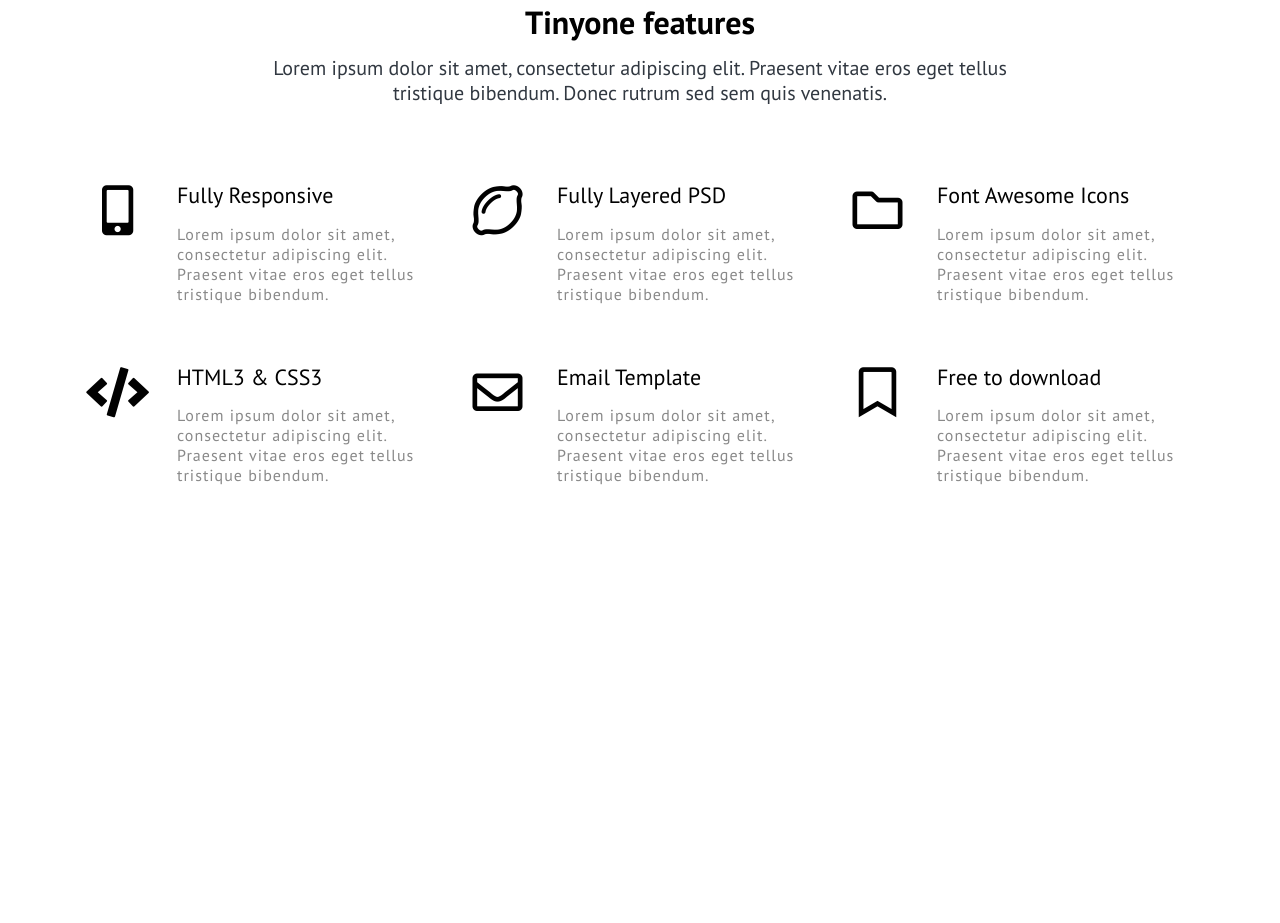
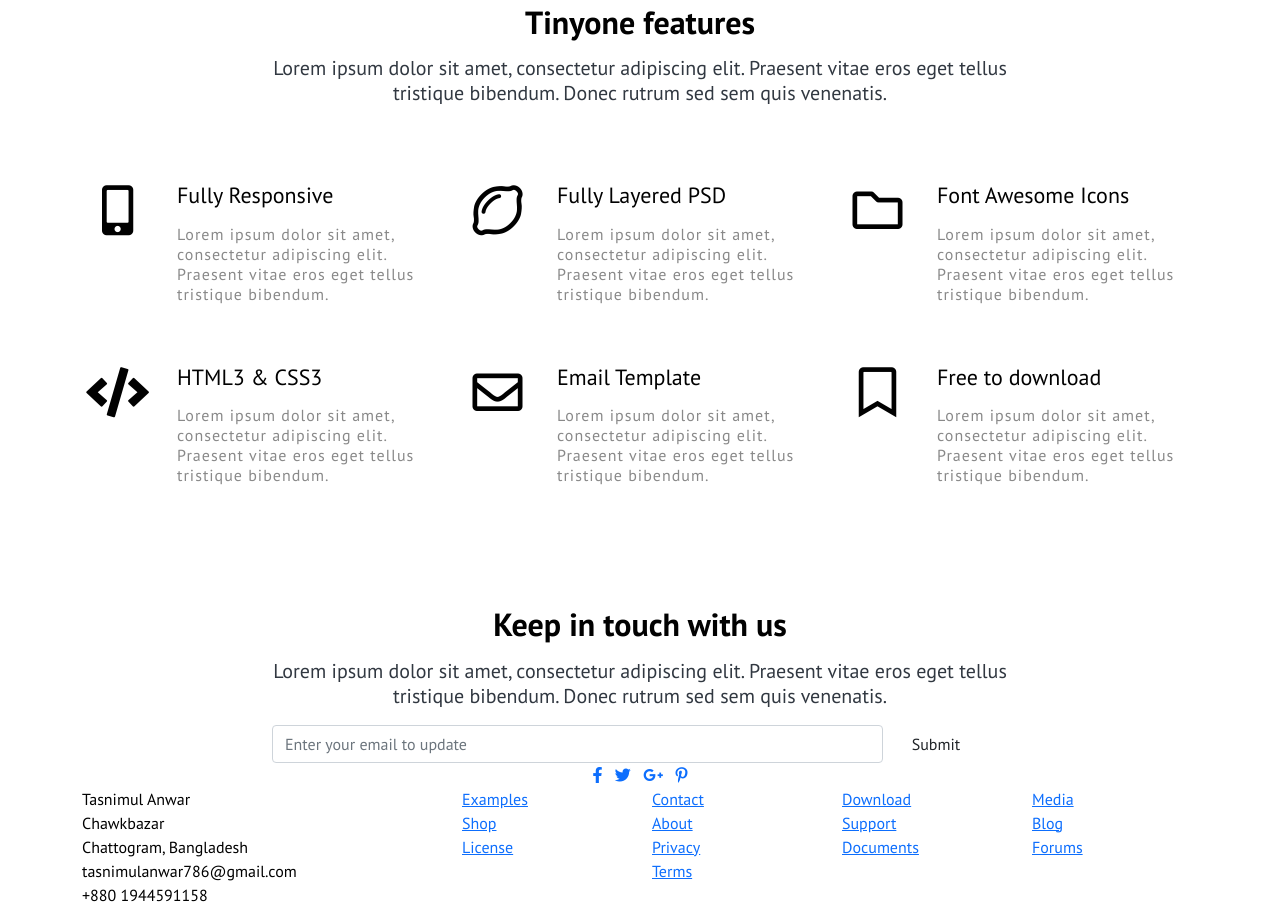
Before and after one commit to tasnimul-anwar/bt5_class_6_tinyone, a plain HTML site: page index.html in a window 1280 px wide. Shown: the part 776-1699 px from the top of the page. Before the commit the page ends 1381 px from the top, so only its background shows below. Drawn offline with Linux system fonts and the light colour scheme; a script that the page names is missing.

Commit message:
Update index.html

```diff
--- a/index.html
+++ b/index.html
@@ -343,6 +343,125 @@
     </section>
     <!-- feature end -->
 
+    <!-- contact start -->
+    <section class="contact">
+      <div class="container">
+
+        <!-- 1st row -->
+        <div class="row justify-content-center">
+          <div class="col-xl-8 col-lg-9">
+            <div class="c_title text-center">
+              <h1 class="c_h1 yellow">Keep in touch with us</h1>
+              <p class="c_text ash">Lorem ipsum dolor sit amet, consectetur adipiscing elit. Praesent vitae eros eget tellus tristique bibendum. Donec rutrum sed sem quis venenatis.</p>
+            </div>
+          </div>
+        </div>
+
+        <!-- 2nd row -->
+        <div class="row justify-content-center">
+          <div class="col-xl-8 col-lg-9 mtb_custom">
+            <div class="row g-3">
+
+              <div class="col-lg-10">
+                <input type="text" class="form-control c_email" placeholder="Enter your email to update" aria-label="First name">
+              </div>
+
+              <div class="col-lg-2">
+                <button type="button" class="btn btn_submit">Submit</button>
+              </div>
+
+            </div>
+          </div>
+        </div>
+
+        <!-- 3rd row -->
+        <div class="row justify-content-center">
+          <div class="col-lg-5">
+            <div class="c_social text-center">
+              <ul class="list-inline mb-0">
+
+                <li class="list-inline-item">
+                  <a href="#"><i class="fab fa-facebook-f"></i></a>
+                </li>
+
+                <li class="list-inline-item">
+                  <a href="#"><i class="fab fa-twitter"></i></a>
+                </li>
+
+                <li class="list-inline-item">
+                  <a href="#"><i class="fab fa-google-plus-g"></i></a>
+                </li>
+
+                <li class="list-inline-item">
+                  <a href="#"><i class="fab fa-pinterest-p"></i></a>
+                </li>
+
+              </ul>
+            </div>
+          </div>
+        </div>
+      </div>
+    </section>
+    <!-- contact end -->
+
+    <!-- footer start -->
+    <footer>
+      <div class="container">
+        <div class="row">
+          <div class="col-lg-4 col-md-4 col-sm-12 col-12">
+            <div class="f_1">
+              <address>
+                <p class="mb-0">
+                  Tasnimul Anwar <br>
+                  Chawkbazar <br>
+                  Chattogram, Bangladesh
+                </p>
+                <p class="mb-0">
+                  tasnimulanwar786@gmail.com
+                </p>
+                <p class="mb-0">
+                  +880 1944591158
+                </p>
+              </address>
+            </div>
+          </div>
+          <div class="col-lg-2 col-md-2 col-sm-3 col-6">
+            <div class="f_2">
+              <p class="mb-0"><a href="#">Examples</a></p>
+              <p class="mb-0"><a href="#">Shop</a></p>
+              <p class="mb-0"><a href="#">License</a></p>
+            </div>
+          </div>
+          <div class="col-lg-2 col-md-2 col-sm-3 col-6">
+            <div class="f_2">
+              <p class="mb-0"><a href="#">Contact</a></p>
+              <p class="mb-0"><a href="#">About</a></p>
+              <p class="mb-0"><a href="#">Privacy</a></p>
+              <p class="mb-0"><a href="#">Terms</a></p>
+
+            </div>
+          </div>
+          <div class="col-lg-2 col-md-2 col-sm-3 col-6">
+            <div class="f_2">
+              <p class="mb-0"><a href="#">Download</a></p>
+              <p class="mb-0"><a href="#">Support</a></p>
+              <p class="mb-0"><a href="#">Documents</a></p>
+
+            </div>
+          </div>
+          <div class="col-lg-2 col-md-2 col-sm-3 col-6">
+            <div class="f_2">
+              <p class="mb-0"><a href="#">Media</a></p>
+              <p class="mb-0"><a href="#">Blog</a></p>
+              <p class="mb-0"><a href="#">Forums</a></p>
+
+            </div>
+          </div>
+        </div>
+      </div>
+    </footer>
+    <!-- footer end -->
+
 
 
 
```
